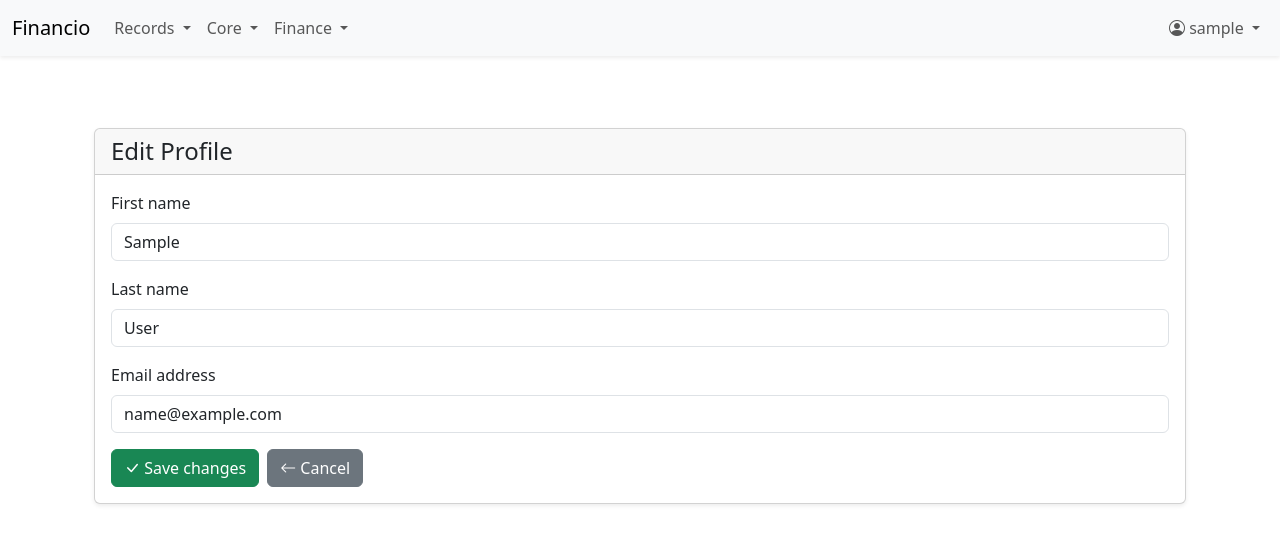
After one commit to emapernice/financio, a Django app: page /users/profile/edit/ in a window 1280 px wide. The commit adds this page. Shown: the top 544 px of the page. Run offline with Django 5.2, Linux system fonts and the light colour scheme; the visitor is signed in with stand-in values (Sample User, id 1).

Commit message:
Enhance user profile with edit and password change functionality

```diff
--- a/users/forms.py
+++ b/users/forms.py
@@ -1,6 +1,12 @@
 from django import forms
-from django.contrib.auth.forms import UserCreationForm, AuthenticationForm
-from .models import User
+from django.contrib.auth import get_user_model
+from django.contrib.auth.forms import (
+    UserCreationForm,
+    AuthenticationForm,
+    PasswordChangeForm,
+)
+
+User = get_user_model()
 
 
 class RegisterForm(UserCreationForm):
@@ -21,15 +27,31 @@ class RegisterForm(UserCreationForm):
 
 
 class LoginForm(AuthenticationForm):
+    def __init__(self, *args, **kwargs):
+        super().__init__(*args, **kwargs)
+        self.fields["username"].widget.attrs.update({"class": "form-control", "autofocus": True})
+        self.fields["password"].widget.attrs.update({"class": "form-control"})
+
+
+class UserUpdateForm(forms.ModelForm):
     class Meta:
         model = User
-        fields = ["username", "password"]
+        fields = ["first_name", "last_name", "email"]
         widgets = {
-            "username": forms.TextInput(attrs={"class": "form-control"}),
-            "password": forms.PasswordInput(attrs={"class": "form-control"}),
+            "first_name": forms.TextInput(attrs={"class": "form-control"}),
+            "last_name": forms.TextInput(attrs={"class": "form-control"}),
+            "email": forms.EmailInput(attrs={"class": "form-control"}),
         }
 
     def __init__(self, *args, **kwargs):
         super().__init__(*args, **kwargs)
-        self.fields["username"].widget.attrs.update({"class": "form-control"})
-        self.fields["password"].widget.attrs.update({"class": "form-control"})
+        for field_name, field in self.fields.items():
+            field.widget.attrs.setdefault("class", "form-control")
+
+
+class CustomPasswordChangeForm(PasswordChangeForm):
+    def __init__(self, *args, **kwargs):
+        super().__init__(*args, **kwargs)
+        for name in ("old_password", "new_password1", "new_password2"):
+            if name in self.fields:
+                self.fields[name].widget.attrs.update({"class": "form-control"})
--- /dev/null
+++ b/users/templates/users/edit_profile.html
@@ -0,0 +1,37 @@
+{% extends "base.html" %}
+
+{% block title %}Edit Profile{% endblock %}
+
+{% block content %}
+<div class="container mt-5">
+    <div class="card shadow-sm">
+        <div class="card-header">
+            <h4 class="mb-0">Edit Profile</h4>
+        </div>
+        <div class="card-body">
+            <form method="post">
+                {% csrf_token %}
+                {% for field in form %}
+                    <div class="mb-3">
+                        <label for="{{ field.id_for_label }}" class="form-label">
+                            {{ field.label }}
+                        </label>
+                        {{ field }}
+                        {% if field.errors %}
+                            <div class="text-danger small">{{ field.errors|striptags }}</div>
+                        {% endif %}
+                    </div>
+                {% endfor %}
+                <div class="d-flex gap-2">
+                    <button type="submit" class="btn btn-success">
+                        <i class="bi bi-check-lg"></i> Save changes
+                    </button>
+                    <a href="{% url 'users:profile' %}" class="btn btn-secondary">
+                        <i class="bi bi-arrow-left"></i> Cancel
+                    </a>
+                </div>
+            </form>
+        </div>
+    </div>
+</div>
+{% endblock %}
--- a/users/urls.py
+++ b/users/urls.py
@@ -1,11 +1,13 @@
 from django.urls import path
 from . import views
 
-app_name = 'users'
+app_name = "users"
 
 urlpatterns = [
     path("login/", views.user_login, name="login"),
     path("register/", views.user_register, name="register"),
     path("logout/", views.user_logout, name="logout"),
     path("profile/", views.user_profile, name="profile"),
+    path("profile/edit/", views.edit_profile, name="edit_profile"),
+    path("profile/change-password/", views.change_password, name="change_password"),
 ]
--- a/users/views.py
+++ b/users/views.py
@@ -1,9 +1,11 @@
 from django.shortcuts import render, redirect
 from django.contrib import messages
-from django.contrib.auth import login, logout, authenticate
+from django.contrib.auth import login, logout
 from django.contrib.auth.decorators import login_required
 from django.contrib.auth.forms import AuthenticationForm
-from .forms import RegisterForm
+from django.contrib.auth import update_session_auth_hash
+
+from .forms import RegisterForm, UserUpdateForm, CustomPasswordChangeForm
 
 
 def user_login(request):
@@ -46,3 +48,34 @@ def user_logout(request):
 @login_required
 def user_profile(request):
     return render(request, "users/profile.html")
+
+
+@login_required
+def edit_profile(request):
+    if request.method == "POST":
+        form = UserUpdateForm(request.POST, instance=request.user)
+        if form.is_valid():
+            form.save()
+            messages.success(request, "Your profile has been updated successfully.")
+            return redirect("users:profile")
+        else:
+            messages.error(request, "Please correct the errors below.")
+    else:
+        form = UserUpdateForm(instance=request.user)
+    return render(request, "users/edit_profile.html", {"form": form})
+
+
+@login_required
+def change_password(request):
+    if request.method == "POST":
+        form = CustomPasswordChangeForm(user=request.user, data=request.POST)
+        if form.is_valid():
+            user = form.save()
+            update_session_auth_hash(request, user)
+            messages.success(request, "Your password has been changed successfully.")
+            return redirect("users:profile")
+        else:
+            messages.error(request, "Please correct the errors below.")
+    else:
+        form = CustomPasswordChangeForm(user=request.user)
+    return render(request, "users/change_password.html", {"form": form})
```
Also changed, not shown: users/templates/users/change_password.html (added, +37 -0 lines), users/templates/users/profile.html (+5 -2 lines).
